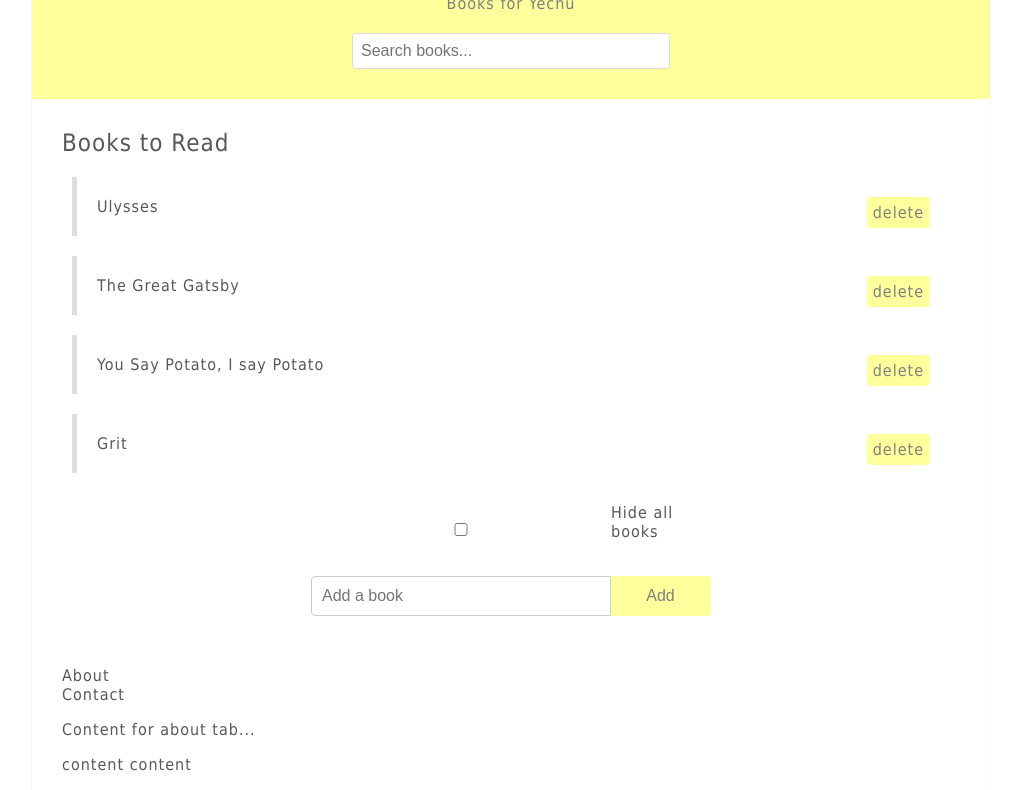
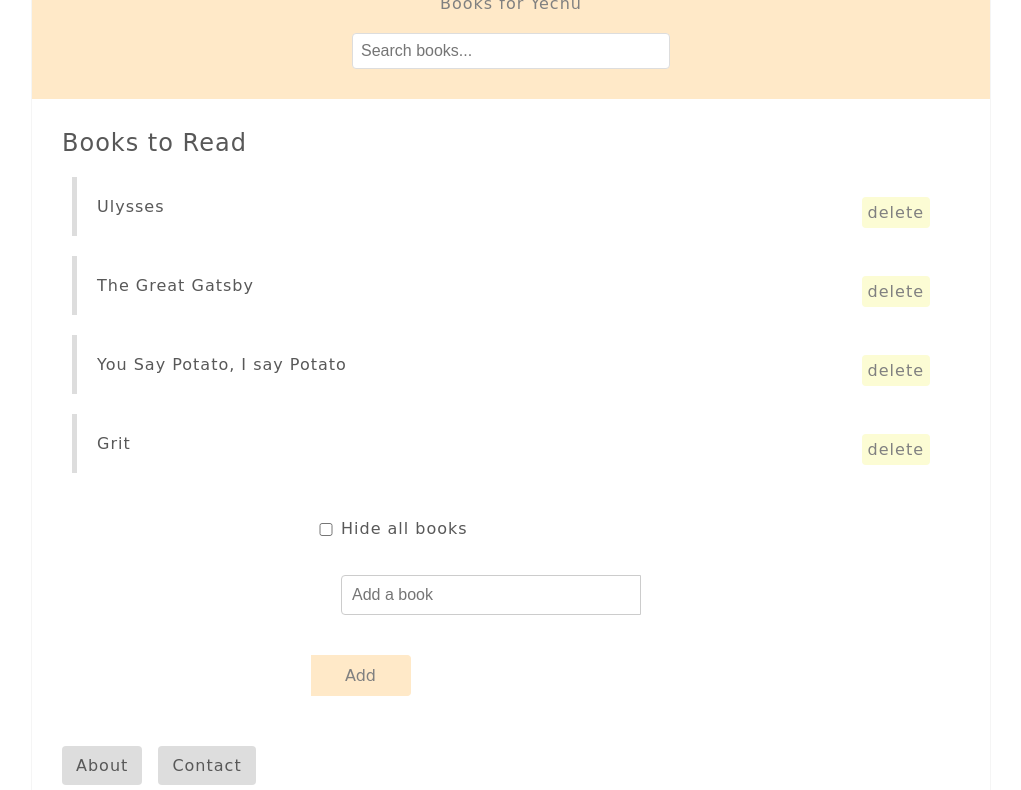
Before and after one commit to yechubot/to_do_list_vainillaJs, a plain HTML site: page booklist_ninja/booklist.html in a window 1280 px wide. Shown: the part 95-885 px from the top of the page, without its empty margins (129-1150 px from the left). Drawn offline with Linux system fonts and the light colour scheme; a web font is replaced by a local one.

Commit message:
Update style.css

```diff
--- a/booklist_ninja/style.css
+++ b/booklist_ninja/style.css
@@ -1,5 +1,8 @@
 body{
-    font-family: Tahoma;
+    font-family: 'Lexend Deca', sans-serif;
+font-family: 'Dancing Script', cursive;
+font-family: 'Covered By Your Grace', cursive;
+font-family: 'Barrio', cursive;
     color:rgb(88, 88, 88);
     letter-spacing: 1px;
 }
@@ -20,7 +23,7 @@ h1, h2{
 }
 
 #page-banner{
-    background: rgb(255, 255, 156);
+    background: rgb(255, 233, 200);
     padding: 10px 0;
     color:gray;
 
@@ -61,12 +64,12 @@ h1, h2{
 }
 
 #book-list li:hover{
-    border-color: rgb(255, 255, 156);
+    border-color: rgb(255, 233, 200);
 }
 
 .delete{
     float: right;
-    background: rgb(255, 255, 156);
+    background: rgb(252, 252, 212);
     padding: 6px;
     border-radius: 4px;
     cursor: pointer;
@@ -74,7 +77,7 @@ h1, h2{
 }
 
 .delete:hover{
-    background: #333;
+    background: rgb(255, 233, 200);
 }
 
 #add-book{
@@ -96,11 +99,14 @@ h1, h2{
 }
 
 #add-book button{
-    border: 1px solid rgb(255, 255, 156);
-    background:rgb(255, 255, 156);
+    font-family: 'Lexend Deca', sans-serif;
+    font-family: 'Dancing Script', cursive;
+    font-family: 'Covered By Your Grace', cursive;
+    font-family: 'Barrio', cursive;
+    border: 1px solid rgb(255, 233, 200);
+    background:rgb(255, 233, 200);
     padding: 10px 20px;
     font-size: 16px;
-    display: inline-block;
     margin: 0;
     border-radius: 0 4px 4px 0;
     cursor: pointer;
@@ -116,8 +122,13 @@ h1, h2{
     display: block;
     clear: both;
 }
+#add-book #hide{
+    width:30px;
+}
+#add-book label {
+    line-height:52px;
+}
 
-/*
 #tabbed-content li{
     display: inline-block;
     padding: 10px 14px;
@@ -126,13 +137,13 @@ h1, h2{
     cursor: pointer;
     margin-right: 10px;
 }
-#tabbed-content .tab{
+
+#tabbed-content .panel{
     display: none;
     border: 1px solid #ddd;
     padding: 0 10px;
     border-radius: 4px;
 }
-#tabbed-content .tab.active{
+#tabbed-content .panel.active{
     display: block;
 }
-*/
```
